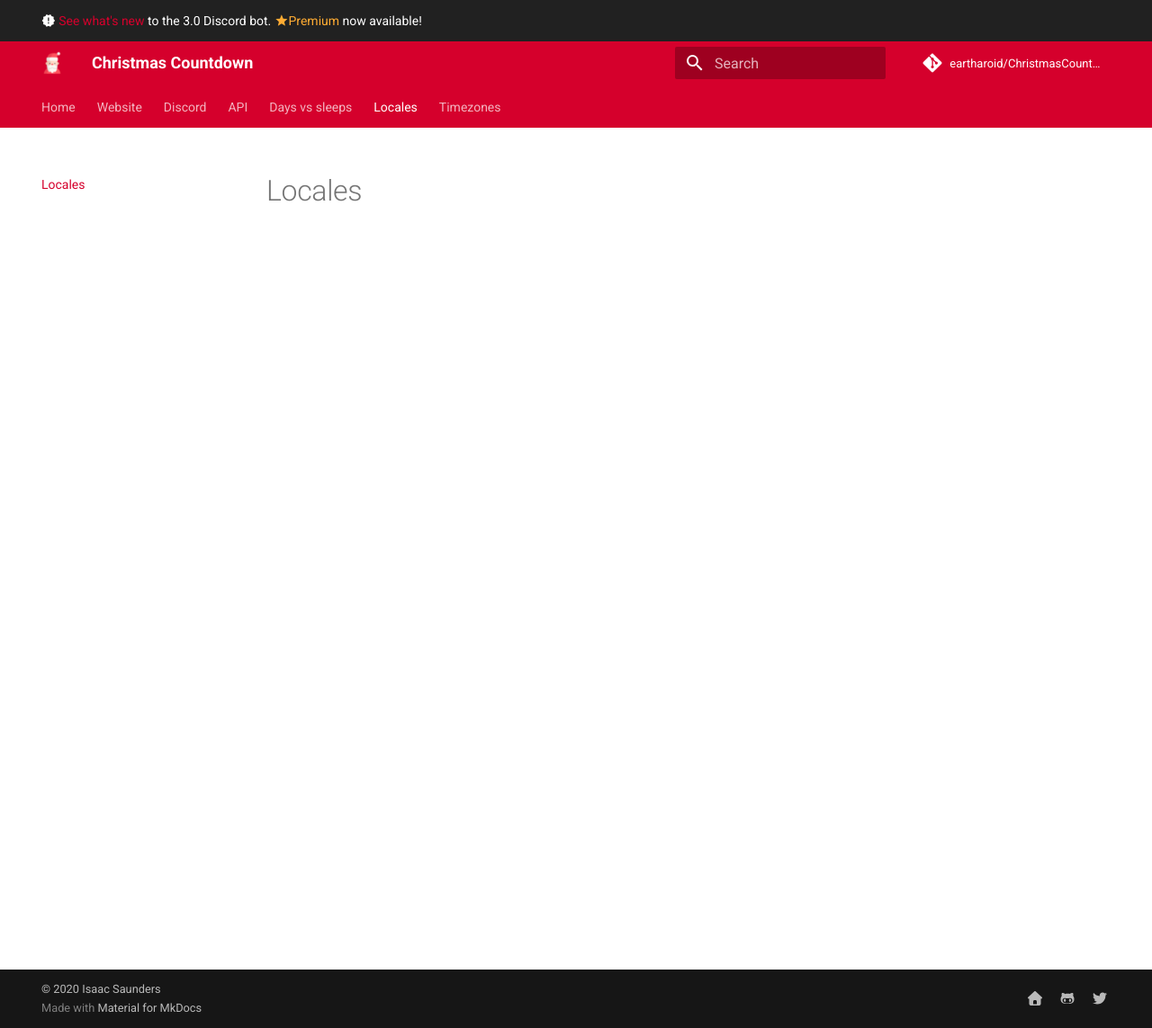
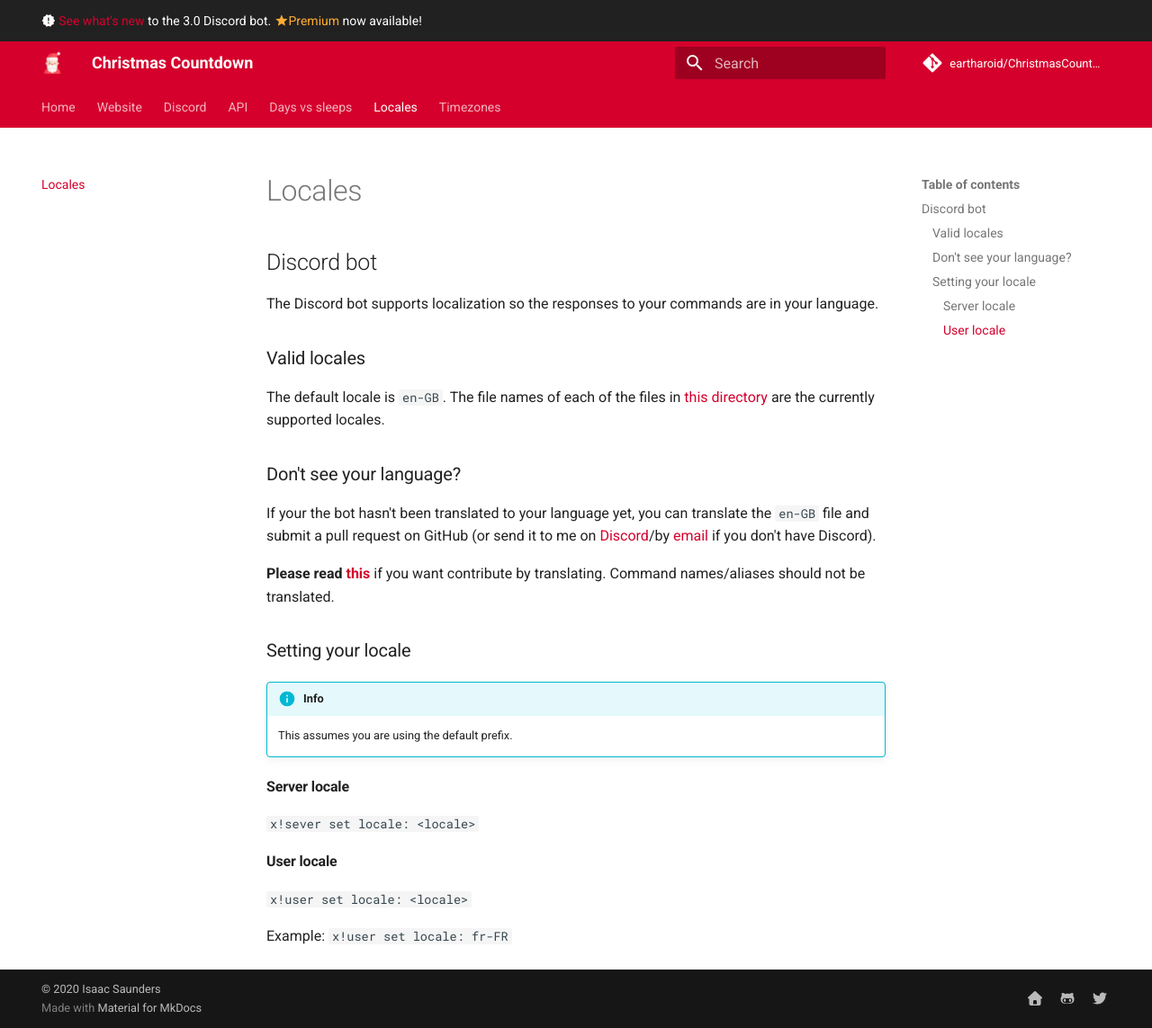
Before and after one commit to christmas-countdown/docs, an MkDocs documentation site: the page built from docs/locales.md, in a window 1280 px wide and 1143 px high. Shown: the whole window at 90% size. Built offline with MkDocs 1.6.1 and Material for MkDocs 9.7.7, drawn with Linux system fonts in a browser that asks for light colours; comment, search, counter and statistics services are not loaded.

Commit message:
locales and timezones docs

```diff
--- a/docs/locales.md
+++ b/docs/locales.md
@@ -2,3 +2,32 @@
 title: Locales
 description: A list of all valid locales
 ---
+
+## Discord bot
+
+The Discord bot supports localization so the responses to your commands are in your language.
+
+### Valid locales
+
+The default locale is `en-GB`. The file names of each of the files in [this directory](https://github.com/eartharoid/ChristmasCountdownBot/tree/master/src/locales) are the currently supported locales.
+
+### Don't see your language?
+
+If your the bot hasn't been translated to your language yet, you can translate the `en-GB` file and submit a pull request on GitHub (or send it to me on [Discord](https://go.eartharoid.me/discord)/by [email](mailto:contact@eartharoid.me) if you don't have Discord).
+
+**Please read [this](https://github.com/eartharoid/ChristmasCountdownBot/blob/master/.github/CONTRIBUTING.md#localisation)** if you want contribute by translating. Command names/aliases should not be translated.
+
+### Setting your locale
+
+!!! info
+	This assumes you are using the default prefix.
+
+#### Server locale
+
+`x!sever set locale: <locale>`
+
+#### User locale
+
+`x!user set locale: <locale>`
+
+Example: `x!user set locale: fr-FR`
```
Also changed, not shown: docs/days-vs-sleeps.md (+11 -0 lines), docs/index.md (+25 -0 lines), docs/timezones.md (+27 -0 lines).
